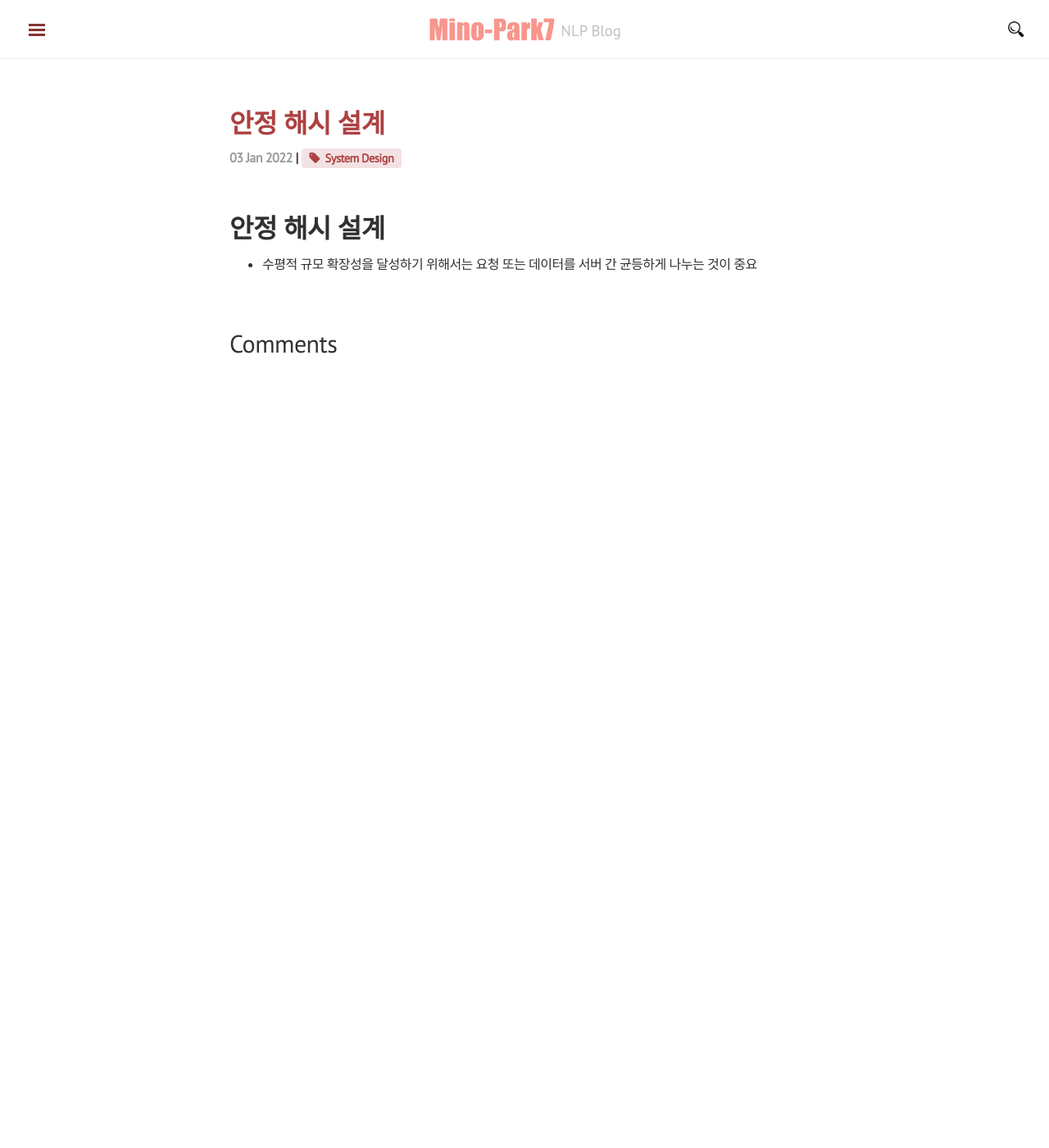
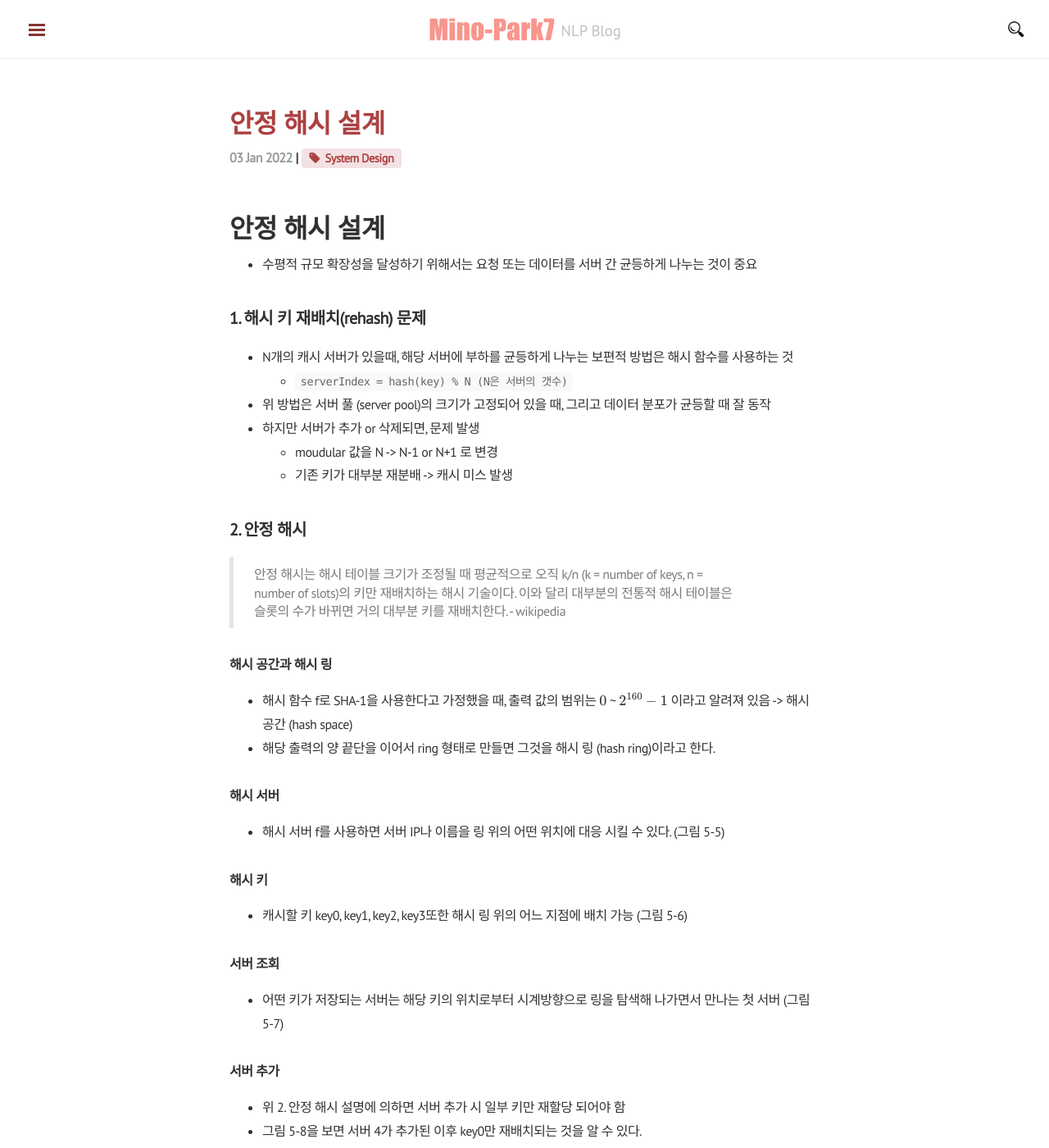
Before and after one commit to mino-park7/mino-park7.github.io, a Jekyll site: the page built from _posts/system-design-interview/2022-01-03-consistent-hashing-design.md, in a window 1280 px wide and 1400 px high. Shown: the whole window at 82% size. Built offline with Jekyll 4.4.1, drawn with Linux system fonts in a browser that asks for light colours; nearby versions of some CDN libraries; formulas are drawn with MathJax 3; comment, search, counter and statistics services are not loaded; some of the changed text lies outside the part shown.

Commit message:
consistent hashing

```diff
--- a/_posts/system-design-interview/2022-01-03-consistent-hashing-design.md
+++ b/_posts/system-design-interview/2022-01-03-consistent-hashing-design.md
@@ -9,3 +9,82 @@ tag: [System Design]
 # 안정 해시 설계
 
 - 수평적 규모 확장성을 달성하기 위해서는 요청 또는 데이터를 서버 간 균등하게 나누는 것이 중요
+
+## 1. 해시 키 재배치(rehash) 문제
+
+- N개의 캐시 서버가 있을때, 해당 서버에 부하를 균등하게 나누는 보편적 방법은 해시 함수를 사용하는 것
+  - `serverIndex = hash(key) % N (N은 서버의 갯수)`
+- 위 방법은 서버 풀 (server pool)의 크기가 고정되어 있을 때, 그리고 데이터 분포가 균등할 때 잘 동작
+- 하지만 서버가 추가 or 삭제되면, 문제 발생
+    - moudular 값을 N -> N-1 or N+1 로 변경
+    - 기존 키가 대부분 재분배 -> 캐시 미스 발생
+
+## 2. 안정 해시
+
+> 안정 해시는 해시 테이블 크기가 조정될 때 평균적으로 오직 k/n (k = number of keys, n = number of slots)의 키만 재배치하는 해시 기술이다. 이와 달리 대부분의 전통적 해시 테이블은 슬롯의 수가 바뀌면 거의 대부분 키를 재배치한다. - wikipedia
+
+##### 해시 공간과 해시 링
+
+- 해시 함수 f로 SHA-1을 사용한다고 가정했을 때, 출력 값의 범위는 $0$ ~ $2^{160}-1$ 이라고 알려져 있음 -> 해시 공간 (hash space)
+- 해당 출력의 양 끝단을 이어서 ring 형태로 만들면 그것을 해시 링 (hash ring)이라고 한다.
+
+##### 해시 서버
+
+- 해시 서버 f를 사용하면 서버 IP나 이름을 링 위의 어떤 위치에 대응 시킬 수 있다. (그림 5-5)
+
+##### 해시 키
+- 캐시할 키 key0, key1, key2, key3또한 해시 링 위의 어느 지점에 배치 가능 (그림 5-6)
+
+##### 서버 조회
+
+- 어떤 키가 저장되는 서버는 해당 키의 위치로부터 시계방향으로 링을 탐색해 나가면서 만나는 첫 서버 (그림 5-7)
+
+##### 서버 추가
+
+- 위 2. 안정 해시 설명에 의하면 서버 추가 시 일부 키만 재할당 되어야 함
+- 그림 5-8을 보면 서버 4가 추가된 이후 key0만 재배치되는 것을 알 수 있다.
+
+##### 서버 제거
+
+- 서버 제거시에도 일부 키만 재배치
+- 그림 5-9를 보면 서버1이 제거 되었을 때, key1만이 서버 2로 재배치 됨
+
+#### 기본 구현법의 2가지 문제
+
+- 안정 해시 알고리즘은 MIT에서 처음 제안
+
+##### 기본 절차
+
+- 서버와 키를 균등 분포(uniform distribution) 해시 함수를 사용해 해시 링에 배치
+- 키의 위치에서 링을 시계 방향으로 탐색하다 만나는 최초의 서버가 키가 저장 될 서버다
+
+##### 문제점
+
+1. 서버가 추가되거나 삭제되는 상황을 감안하면, 파티션의 크기를 균등하게 유지하는 것이 불가능
+2. 키의 균등 분포(uniform distribution)를 달성하기 어렵다.
+
+#### 해결법 : 가상 노드
+
+- 가상 노드(virtual node)는 실제 노드 또는 서버를 가리키는 노드로써, 하나의 서버는 링 위에 여러 개의 가상 노드를 가질 수 있다.
+- 가상 노드의 개수를 늘리면 키의 분포는 점점더 균등해짐
+  - 표준편차(standard deviation)가 작아져서 데이터가 고르게 분포되기 때문
+- 문헌에 따르면, 100~200개의 가상 노드를 사용했을 경우 표준 편차 값은 평균의 5~10% 사이임
+- 가상 노드 개수 증가 -> 표준 편차 감소하지만, 데이터를 저장할 공간은 줄어듦
+  - tradeoff 결정이 필요
+
+
+## 3. 마치며
+
+#### 안정 해시의 이점
+
+- 서버가 추가되거나 삭제될 때 재배치되는 키의 수가 최소화
+- 데이터가 보다 균등하게 분포하므로, 수평적 규모 확장성 달성 용이
+- 특정 샤드에 대한 접근이 지나치게 발생하는 핫스팟(hotspot) 키 문제를 줄임
+
+#### 안정해시를 사용하는 제품
+
+- Amazon DynamoDB의 파티셔닝 관련 컴포넌트
+- Apache Cassandra 클러스터에서의 데이터 파티셔닝
+- Discord 채팅 어플리케이션
+- Akamai CDM
+- Meglev 네트워크 부하 분산기
```
